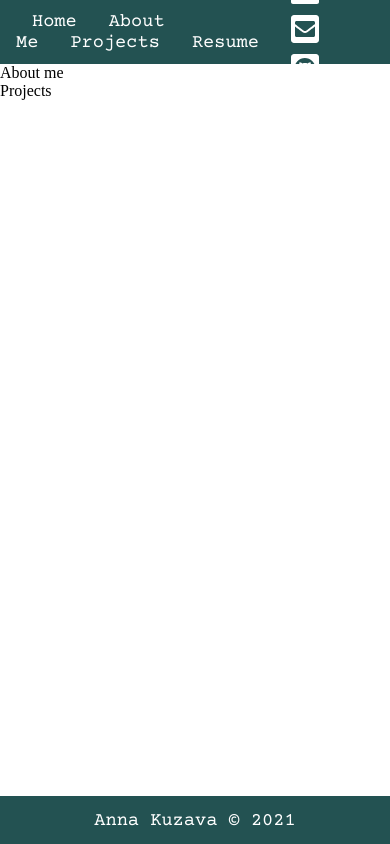
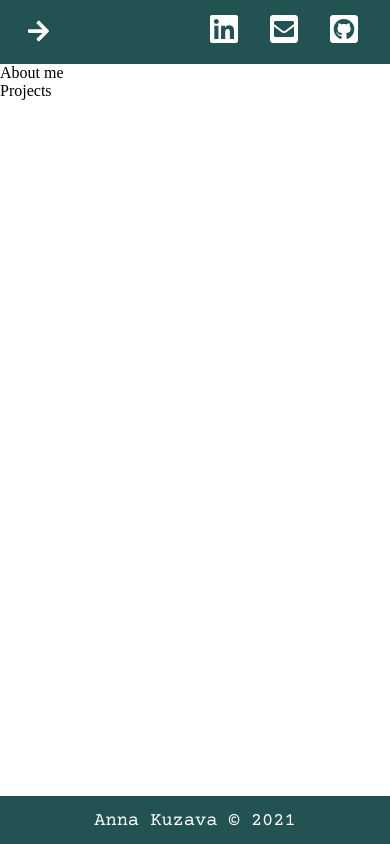
Before and after one commit to Anna-Chumak/Portfolio, a React (Create React App) app in the folder client/: page / in a window 390 px wide. Built offline with nearby package versions, Linux system fonts and the light colour scheme; the HTML template or start-up script is replaced by a standard one.

Commit message:
added menu for mobile screens

```diff
--- a/client/src/App.css
+++ b/client/src/App.css
@@ -13,3 +13,7 @@
 main {
   flex: 1;
 }
+
+.App {
+  position: relative;
+}
--- a/client/src/App.jsx
+++ b/client/src/App.jsx
@@ -1,14 +1,18 @@
 import './App.css';
 import AboutMe from './components/AboutMe/AboutMe';
 import Footer from './components/Footer/Footer';
+import ModalMenu from './components/ModalMenu/ModalMenu';
 import Nav from './components/Nav/Nav';
 import Projects from './components/Projects/Projects';
+import { useState } from 'react';
 
 function App() {
+  const [toggleModal, setToggleModal] = useState(false);
   return (
     <>
       <main className='App'>
-        <Nav />
+        {toggleModal && <ModalMenu />}
+        <Nav setToggleModal={setToggleModal} />
         <AboutMe />
         <Projects />
       </main>
--- /dev/null
+++ b/client/src/components/Button/Button.jsx
@@ -0,0 +1,19 @@
+import styled from 'styled-components';
+
+const StyledButton = styled.button`
+  background-color: transparent;
+  border: none;
+  color: white;
+  font-size: 18pt;
+  transition: all 250ms ease-in-out;
+  cursor: pointer;
+  padding: 0.75rem;
+
+  &:hover {
+    background-color: rgb(68, 117, 117);
+    transition: all 250ms ease-in-out;
+  }
+`;
+export default function Button({ handleClick, content }) {
+  return <StyledButton onClick={handleClick}>{content}</StyledButton>;
+}
--- /dev/null
+++ b/client/src/components/ModalMenu/ModalMenu.jsx
@@ -0,0 +1,47 @@
+import styled from 'styled-components';
+const StyledModal = styled.div`
+  font-family: 'Courier Prime', monospace;
+  position: absolute;
+  display: flex;
+  flex-direction: column;
+  /* justify-content: center; */
+  align-items: center;
+  padding-top: 2rem;
+  top: 4rem;
+  left: 0;
+  min-height: calc(100vh - 7rem);
+  min-width: 100vw;
+  background-color: rgba(35, 82, 82, 0.9);
+`;
+
+const StyledLink = styled.a`
+  text-decoration: none;
+  color: white;
+  margin: 0 0.25rem;
+  padding: 0.75rem;
+  font-size: 24pt;
+  transition: all 250ms ease-in-out;
+
+  &:hover {
+    background-color: rgb(68, 117, 117);
+    transition: all 250ms ease-in-out;
+  }
+`;
+const menuItems = {
+  Home: '#home',
+  'About Me': '#aboutMe',
+  Projects: '#projects',
+  Resume: '#',
+};
+
+export default function ModalMenu() {
+  return (
+    <StyledModal>
+      {Object.keys(menuItems).map((item, index) => (
+        <StyledLink href={menuItems[item]} key={index}>
+          {item}
+        </StyledLink>
+      ))}
+    </StyledModal>
+  );
+}
--- a/client/src/components/Nav/Nav.jsx
+++ b/client/src/components/Nav/Nav.jsx
@@ -1,8 +1,10 @@
 import styled from 'styled-components';
+import Button from '../Button/Button';
 import { FontAwesomeIcon } from '@fortawesome/react-fontawesome';
 import { faLinkedin } from '@fortawesome/free-brands-svg-icons';
 import { faGithubSquare } from '@fortawesome/free-brands-svg-icons';
 import { faEnvelopeSquare } from '@fortawesome/free-solid-svg-icons';
+import { faArrowRight } from '@fortawesome/free-solid-svg-icons';
 
 const StyledNav = styled.nav`
   border: none;
@@ -15,7 +17,18 @@ const StyledNav = styled.nav`
   font-size: 14pt;
   font-family: 'Courier Prime', monospace;
   padding: 0 1rem;
-  .menu {
+
+  .mobileMenuButton {
+    display: none;
+  }
+  @media (max-width: 500px) {
+    .menu {
+      display: none;
+    }
+    .mobileMenuButton {
+      display: block;
+    }
+    justify-content: space-between;
   }
 `;
 
@@ -35,7 +48,6 @@ const StyledLink = styled.a`
 const SocialLink = styled(StyledLink)`
   color: white;
   font-size: 24pt;
-  /* background-color: blue; */
 `;
 
 const menuItems = {
@@ -51,9 +63,19 @@ const socialLinks = [
   [faGithubSquare, 'https://github.com/Anna-Chumak'],
 ];
 
-export default function Nav() {
+export default function Nav({ setToggleModal }) {
+  const handleClick = () => {
+    setToggleModal((prev) => !prev);
+  };
+
   return (
     <StyledNav>
+      <div className='mobileMenuButton'>
+        <Button
+          handleClick={handleClick}
+          content={<FontAwesomeIcon icon={faArrowRight} />}
+        />
+      </div>
       <div className='menu'>
         {Object.keys(menuItems).map((item, index) => (
           <StyledLink href={menuItems[item]} key={index}>
```
